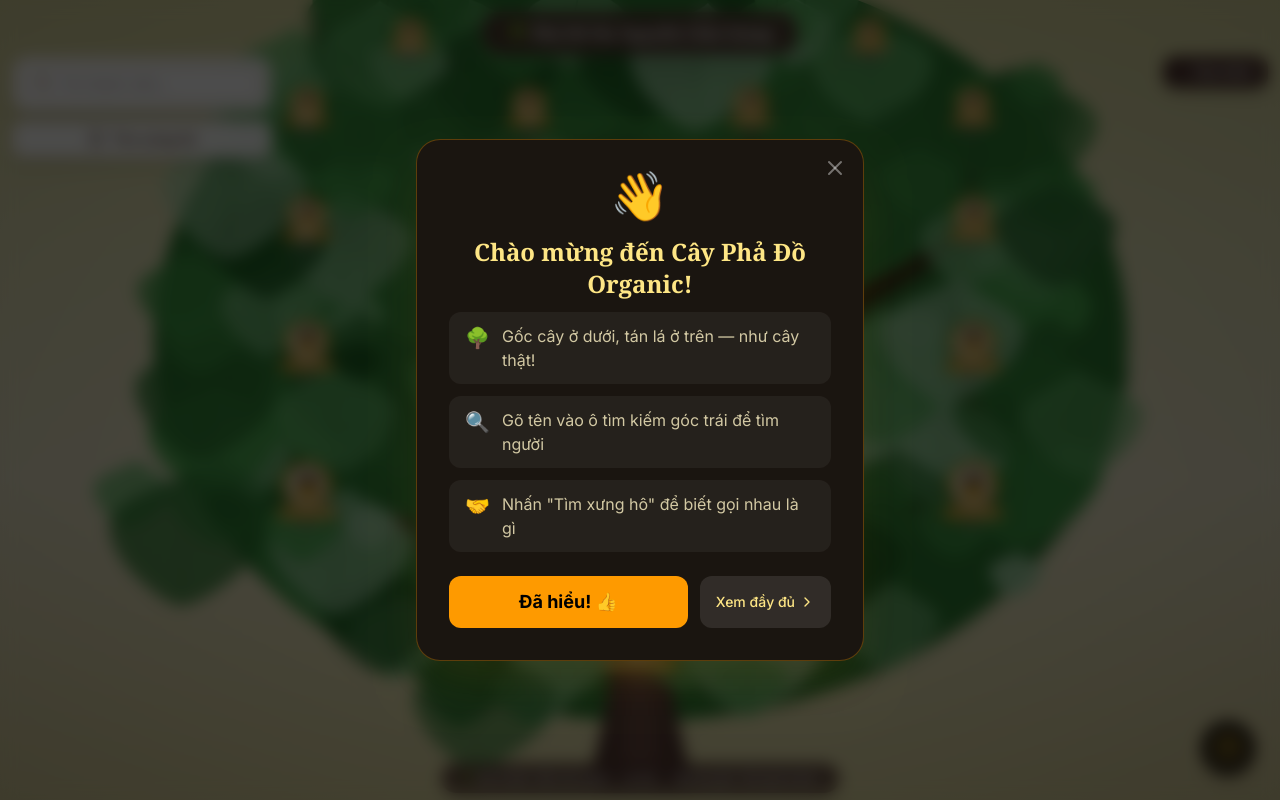
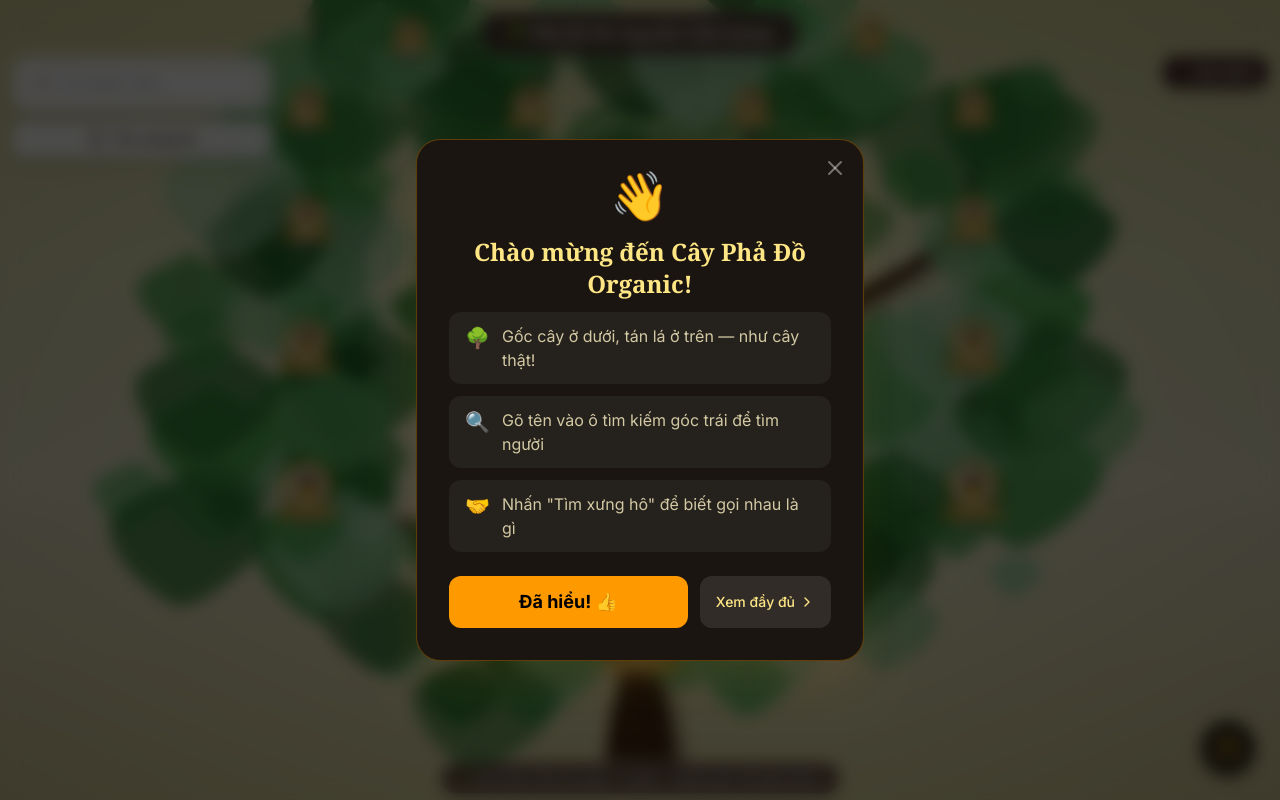
Before and after one commit to ngkienmkqn/phado, a Next.js app: page /tree-organic in a window 1280 px wide. Built offline with nearby package versions, Linux system fonts and the light colour scheme.

Commit message:
fix(tree): completely remove legacy green canopy blob and simple trunk to let procedural branch generation take over

```diff
--- a/src/components/OrganicTreeCanvas.tsx
+++ b/src/components/OrganicTreeCanvas.tsx
@@ -534,12 +534,10 @@ export default function OrganicTreeCanvas({ data }: { data: FamilyData }) {
     }, []);
 
     // ─── Render ──────────────────────────────────────────────────────
-    // Compute tree bounds for dynamic trunk
-    const treeBounds = useMemo(() => {
-        if (treeNodes.length === 0) return { rootX: 50, rootY: 85, topY: 15 };
-        const rootNode = treeNodes[0];
-        const topY = Math.min(...treeNodes.map(n => n.y));
-        return { rootX: rootNode?.x ?? 50, rootY: rootNode?.y ?? 80, topY };
+    // Compute bottom boundary for the root trunk
+    const bottomY = useMemo(() => {
+        if (treeNodes.length === 0) return 100;
+        return Math.max(...treeNodes.map(n => n.y)) + 15;
     }, [treeNodes]);
 
     // Decorative leaves — big bright green leaves filling the canopy
@@ -651,41 +649,22 @@ export default function OrganicTreeCanvas({ data }: { data: FamilyData }) {
                         </symbol>
                     </defs>
 
-                    {/* ═══ GREEN CANOPY BLOB ═══ Large dark green ellipse behind all nodes */}
-                    {(() => {
-                        const xs = treeNodes.map(n => n.x);
-                        const ys = treeNodes.map(n => n.y);
-                        const cx = xs.length ? (Math.min(...xs) + Math.max(...xs)) / 2 : 50;
-                        const cy = ys.length ? (Math.min(...ys) + Math.max(...ys)) / 2 : 40;
-                        const rx = xs.length ? (Math.max(...xs) - Math.min(...xs)) / 2 + 12 : 35;
-                        const ry = ys.length ? (Math.max(...ys) - Math.min(...ys)) / 2 + 10 : 30;
-                        return (<>
-                            {/* Shadow */}
-                            <ellipse cx={cx + 0.5} cy={cy + 0.5} rx={rx} ry={ry} fill="#1B5E20" opacity="0.2" />
-                            {/* Main canopy */}
-                            <ellipse cx={cx} cy={cy} rx={rx} ry={ry} fill="#2E7D32" />
-                            {/* Lighter inner canopy */}
-                            <ellipse cx={cx} cy={cy - 2} rx={rx * 0.85} ry={ry * 0.8} fill="#388E3C" opacity="0.7" />
-                            {/* Highlight */}
-                            <ellipse cx={cx - rx * 0.15} cy={cy - ry * 0.2} rx={rx * 0.5} ry={ry * 0.4} fill="#43A047" opacity="0.4" />
-                        </>);
-                    })()}
 
-                    {/* ═══ SIMPLE THICK TRUNK ═══ */}
-                    {(() => {
-                        const tx = treeBounds.rootX;
-                        const topY = treeBounds.rootY;
-                        const bottomY = 98;
-                        const baseW = 8, topW = 4;
-                        return (<>
-                            {/* Trunk shadow */}
-                            <path d={`M ${tx - baseW / 2} ${bottomY} Q ${tx - topW / 2 - 0.5} ${(bottomY + topY) / 2}, ${tx - topW / 2} ${topY} L ${tx + topW / 2} ${topY} Q ${tx + topW / 2 + 0.5} ${(bottomY + topY) / 2}, ${tx + baseW / 2} ${bottomY} Z`} fill="#3E2723" opacity="0.3" transform="translate(0.3, 0.3)" />
-                            {/* Main trunk */}
-                            <path d={`M ${tx - baseW / 2} ${bottomY} Q ${tx - topW / 2 - 0.5} ${(bottomY + topY) / 2}, ${tx - topW / 2} ${topY} L ${tx + topW / 2} ${topY} Q ${tx + topW / 2 + 0.5} ${(bottomY + topY) / 2}, ${tx + baseW / 2} ${bottomY} Z`} fill="url(#trunkGrad)" />
-                        </>);
-                    })()}
 
                     {/* ═══ PROCEDURAL BRANCHES ═══ */}
+                    {/* Root Trunk to Ground */}
+                    {treeNodes.length > 0 && (
+                        <BranchLine
+                            key="root-trunk"
+                            x1={treeNodes[0].x}
+                            y1={bottomY}
+                            x2={treeNodes[0].x}
+                            y2={treeNodes[0].y}
+                            layer={0}
+                            randomSeed={42}
+                        />
+                    )}
+
                     {treeNodes.map((node) => {
                         if (!node.parentNode) return null;
                         return (
```
